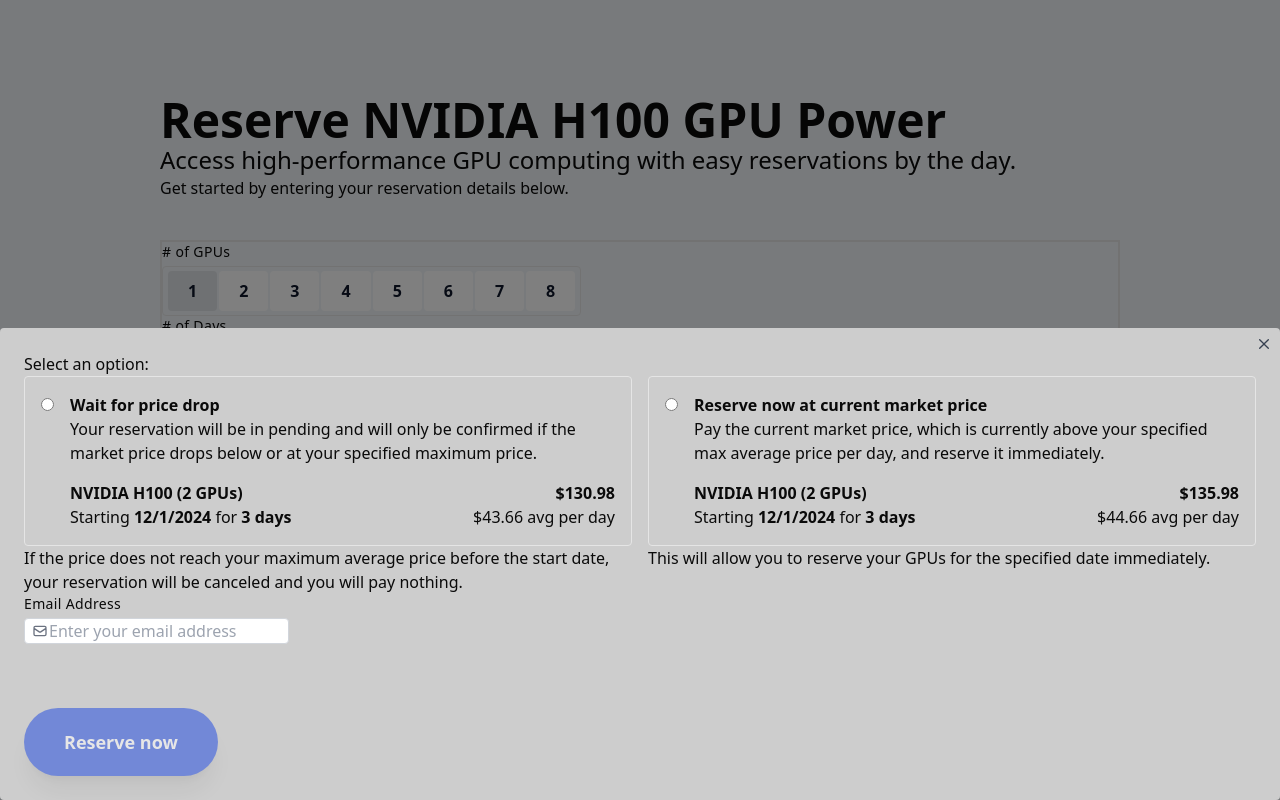
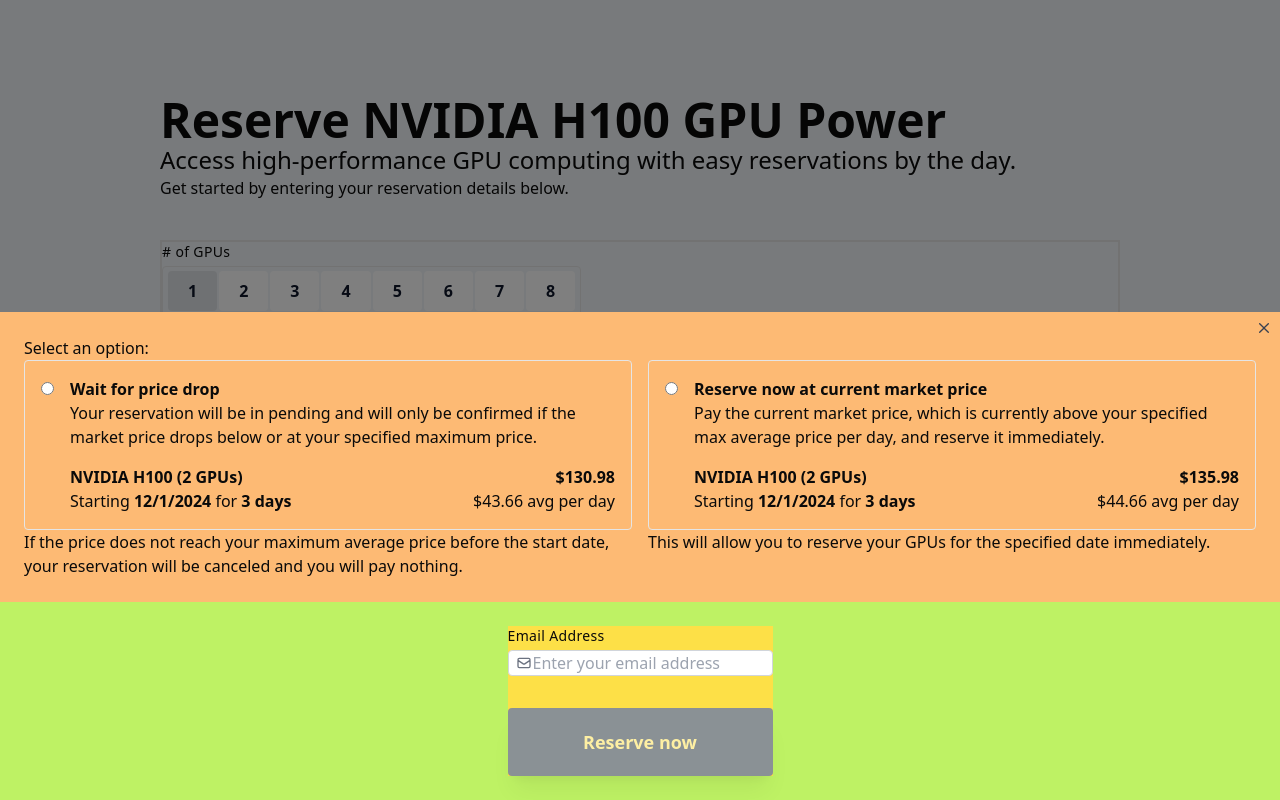
Before and after one commit to iris-jeong/gpu-reservation-app, a Next.js app: page / in a window 1280 px wide. Both pictures are taken after typing "5", "Sample" into the empty fields and a click on the button "Check availability". Built offline with nearby package versions, Linux system fonts and the light colour scheme.

Commit message:
Implement modal animation

```diff
--- a/src/app/page.tsx
+++ b/src/app/page.tsx
@@ -125,11 +125,15 @@ export default function Home() {
 
 				<Modal isOpen={isModalOpen} onClose={toggleModal}>
 					<Form onSubmit={handleSubmitReservation}>
+						<div className="bg-orange-300 p-6">
 							<RadioCardGroup
 								options={options}
 								onSelectionChange={handleReservationOptionChange}
 							/>
+						</div>
 
+						<div className="bg-lime-300 flex justify-center p-6">
+							<div className="w-fit bg-yellow-300">
 								<TextInput
 									id="email-address"
 									label="Email Address"
@@ -148,6 +152,8 @@ export default function Home() {
 										? 'Reserve now'
 										: 'Reserve now'}
 								</Button>
+							</div>
+						</div>
 					</Form>
 				</Modal>
 			</div>
--- a/src/components/Button.tsx
+++ b/src/components/Button.tsx
@@ -16,8 +16,8 @@ export const Button: FC<ButtonProps> = ({
 	const baseStyles =
 		'px-10 py-5 bg-[#1945E2] hover:bg-[#0B3AE1] text-lg text-white font-semibold shadow-xl';
 	const variantStyles = {
-		primary: 'rounded-full mt-8 w-fit mx-auto',
-		secondary: 'rounded w-full',
+		primary: 'rounded w-full',
+		secondary: 'rounded-full mt-8 w-fit mx-auto',
 	};
 	const disabledStyles = {
 		disabled: 'opacity-50 cursor-default hover:bg-[#1945E2]',
--- a/src/components/Modal.tsx
+++ b/src/components/Modal.tsx
@@ -1,4 +1,4 @@
-import { FC, ReactNode, useEffect, useRef } from 'react';
+import { FC, ReactNode, useEffect, useRef, useState } from 'react';
 import { CgClose } from 'react-icons/cg';
 
 interface ModalProps {
@@ -9,6 +9,18 @@ interface ModalProps {
 
 const Modal: FC<ModalProps> = ({ isOpen, onClose, children }) => {
 	const modalRef = useRef<HTMLDivElement | null>(null);
+	const [isVisible, setIsVisible] = useState<boolean>(isOpen);
+
+	useEffect(() => {
+		if (isOpen) {
+			setIsVisible(true);
+		} else {
+			// Delay the unmounting to allow the slide-out animation to complete.
+			setTimeout(() => {
+				setIsVisible(false);
+			}, 300); // Match the animation duration (300ms).
+		}
+	}, [isOpen]);
 
 	// Close the modal when user clicks outside of it.
 	useEffect(() => {
@@ -32,17 +44,19 @@ const Modal: FC<ModalProps> = ({ isOpen, onClose, children }) => {
 		};
 	}, [isOpen]);
 
-	if (!isOpen) return null;
+	if (!isVisible) return null;
 
 	return (
 		<div className="fixed inset-0 flex items-center justify-center z-50">
 			{/* Overlay */}
-			<div className="absolute inset-0 bg-black opacity-50"></div>
+			<div className={`absolute inset-0 bg-black opacity-50`}></div>
 
 			{/* Modal Content */}
 			<div
 				ref={modalRef}
-				className={`fixed bottom-0 p-6 bg-[#CDCDCD] rounded shadow-lg w-full`}
+				className={`${
+					isOpen ? 'animate-slideInUp' : 'animate-slideOutDown'
+				} fixed bottom-0 bg-[#CDCDCD] rounded shadow-lg w-full`}
 			>
 				<button
 					className="absolute top-2 right-2 text-gray-500 hover: text-gray-700"
--- a/tailwind.config.ts
+++ b/tailwind.config.ts
@@ -1,44 +1,58 @@
-import type { Config } from "tailwindcss";
+import type { Config } from 'tailwindcss';
 
 const config: Config = {
-    darkMode: ["class"],
+	darkMode: ['class'],
 	content: [
-    "./src/pages/**/*.{js,ts,jsx,tsx,mdx}",
-    "./src/components/**/*.{js,ts,jsx,tsx,mdx}",
-    "./src/app/**/*.{js,ts,jsx,tsx,mdx}",
+		'./src/pages/**/*.{js,ts,jsx,tsx,mdx}',
+		'./src/components/**/*.{js,ts,jsx,tsx,mdx}',
+		'./src/app/**/*.{js,ts,jsx,tsx,mdx}',
 	],
 	theme: {
 		extend: {
+			keyframes: {
+				slideInUp: {
+					'0%': { transform: 'translateY(100%)', opacity: '0' },
+					'100%': { transform: 'translateY(0)', opacity: '1' },
+				},
+				slideOutDown: {
+					'0%': { transform: 'translateY(0)', opacity: '1' },
+					'100%': { transform: 'translateY(100%)', opacity: '0' },
+				},
+			},
+			animation: {
+				slideInUp: 'slideInUp 0.4s cubic-bezier(0.25, 1, 0.5, 1)',
+				slideOutDown: 'slideOutDown 0.4s cubic-bezier(0.25, 1, 0.5, 1)',
+			},
 			colors: {
 				background: 'hsl(var(--background))',
 				foreground: 'hsl(var(--foreground))',
 				card: {
 					DEFAULT: 'hsl(var(--card))',
-  				foreground: 'hsl(var(--card-foreground))'
+					foreground: 'hsl(var(--card-foreground))',
 				},
 				popover: {
 					DEFAULT: 'hsl(var(--popover))',
-  				foreground: 'hsl(var(--popover-foreground))'
+					foreground: 'hsl(var(--popover-foreground))',
 				},
 				primary: {
 					DEFAULT: 'hsl(var(--primary))',
-  				foreground: 'hsl(var(--primary-foreground))'
+					foreground: 'hsl(var(--primary-foreground))',
 				},
 				secondary: {
 					DEFAULT: 'hsl(var(--secondary))',
-  				foreground: 'hsl(var(--secondary-foreground))'
+					foreground: 'hsl(var(--secondary-foreground))',
 				},
 				muted: {
 					DEFAULT: 'hsl(var(--muted))',
-  				foreground: 'hsl(var(--muted-foreground))'
+					foreground: 'hsl(var(--muted-foreground))',
 				},
 				accent: {
 					DEFAULT: 'hsl(var(--accent))',
-  				foreground: 'hsl(var(--accent-foreground))'
+					foreground: 'hsl(var(--accent-foreground))',
 				},
 				destructive: {
 					DEFAULT: 'hsl(var(--destructive))',
-  				foreground: 'hsl(var(--destructive-foreground))'
+					foreground: 'hsl(var(--destructive-foreground))',
 				},
 				border: 'hsl(var(--border))',
 				input: 'hsl(var(--input))',
@@ -48,16 +62,16 @@ const config: Config = {
 					'2': 'hsl(var(--chart-2))',
 					'3': 'hsl(var(--chart-3))',
 					'4': 'hsl(var(--chart-4))',
-  				'5': 'hsl(var(--chart-5))'
-  			}
+					'5': 'hsl(var(--chart-5))',
+				},
 			},
 			borderRadius: {
 				lg: 'var(--radius)',
 				md: 'calc(var(--radius) - 2px)',
-  			sm: 'calc(var(--radius) - 4px)'
-  		}
-  	}
+				sm: 'calc(var(--radius) - 4px)',
 			},
-  plugins: [require("tailwindcss-animate")],
+		},
+	},
+	plugins: [require('tailwindcss-animate')],
 };
 export default config;
```
Lines whose indentation alone changed are shown as unchanged.
